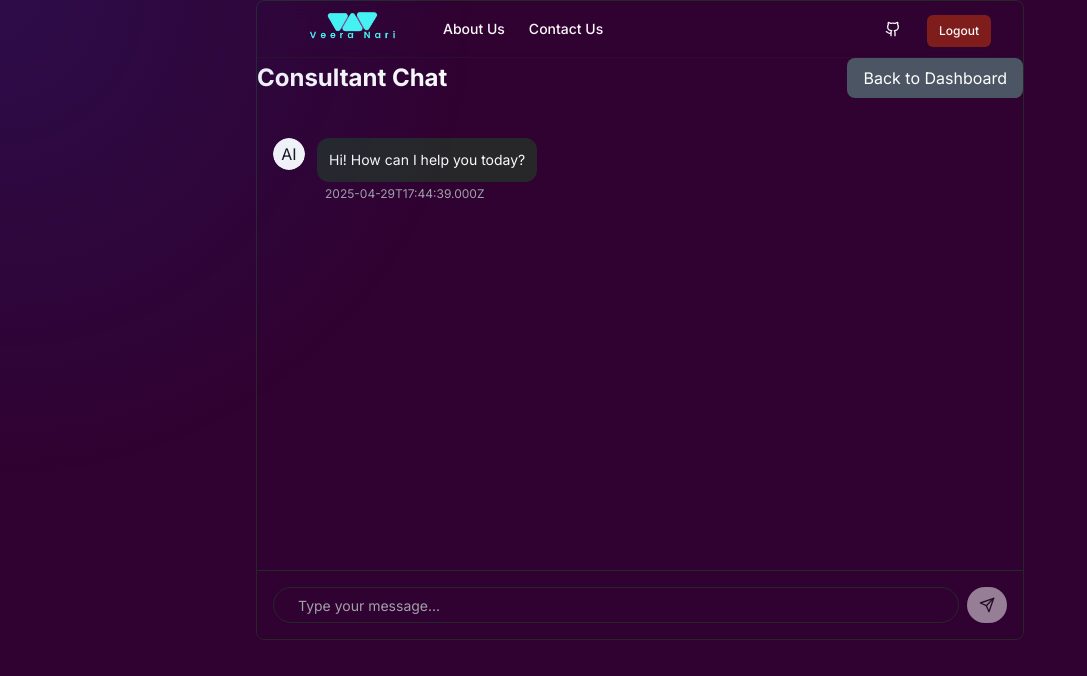
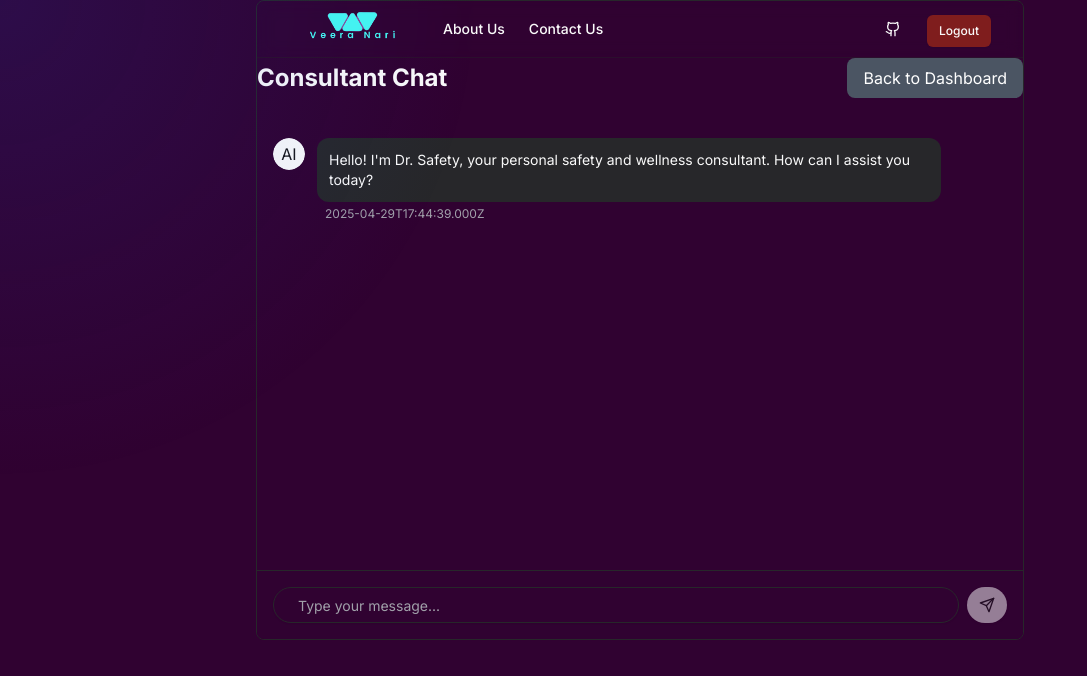
Before and after one commit to Swapnil-M1D62Y402/Veera-Nari-Website, a Next.js app in the folder client/: page /chat in a window 1280 px wide. Shown: the top 676 px of the page, without its empty margins (0-1087 px from the left). Built offline with nearby package versions, Linux system fonts and the light colour scheme; no server answers.

Commit message:
minor changes in chat.tsx

```diff
--- a/client/components/chat.tsx
+++ b/client/components/chat.tsx
@@ -12,7 +12,7 @@ export default function ChatSection() {
     {
       id: 1,
       role: "assistant",
-      text: "Hi! How can I help you today?",
+      text: "Hello! I'm Dr. Safety, your personal safety and wellness consultant. How can I assist you today?",
       timestamp: new Date().toISOString(),
     },
   ]);
```
Also changed, not shown: 2 other files (tests, documents, lock files or other folders).
